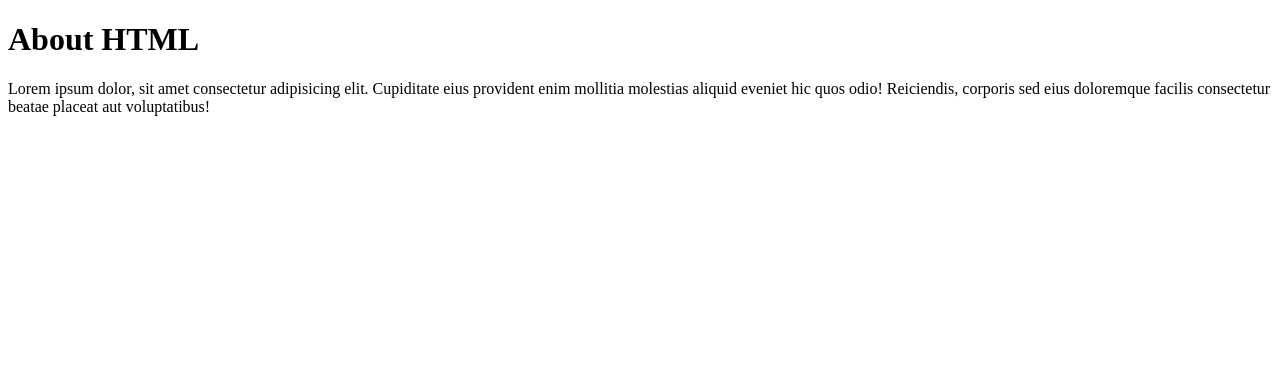
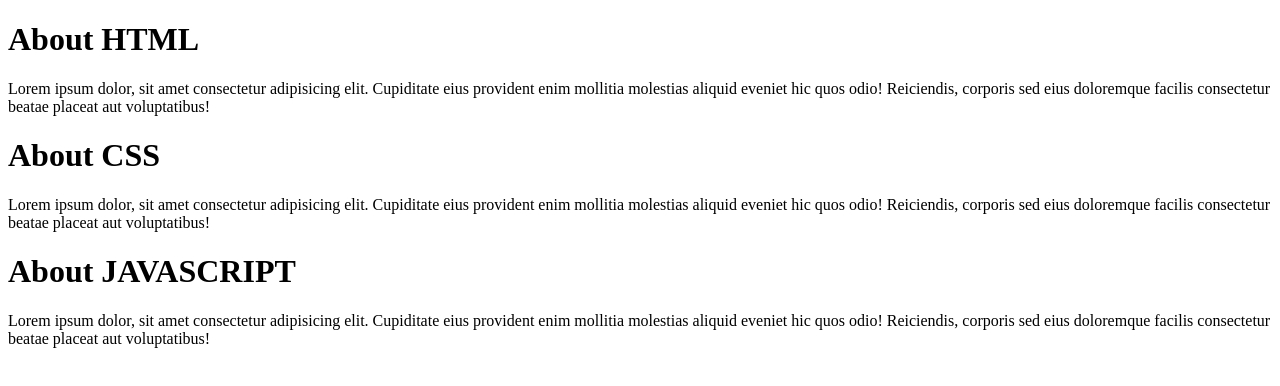
Before and after one commit to siam114/my-first-github-report, a plain HTML site: page index.html in a window 1280 px wide. Drawn offline with Linux system fonts and the light colour scheme.

Commit message:
second commit

```diff
--- a/index.html
+++ b/index.html
@@ -10,6 +10,14 @@
         <h1>About HTML</h1>
          <p>Lorem ipsum dolor, sit amet consectetur adipisicing elit. Cupiditate eius provident enim mollitia molestias aliquid eveniet hic quos odio! Reiciendis, corporis sed eius doloremque facilis consectetur beatae placeat aut voluptatibus!</p>
     </div>
+    <div>
+        <h1>About CSS</h1>
+         <p>Lorem ipsum dolor, sit amet consectetur adipisicing elit. Cupiditate eius provident enim mollitia molestias aliquid eveniet hic quos odio! Reiciendis, corporis sed eius doloremque facilis consectetur beatae placeat aut voluptatibus!</p>
+    </div>
+    <div>
+        <h1>About JAVASCRIPT</h1>
+         <p>Lorem ipsum dolor, sit amet consectetur adipisicing elit. Cupiditate eius provident enim mollitia molestias aliquid eveniet hic quos odio! Reiciendis, corporis sed eius doloremque facilis consectetur beatae placeat aut voluptatibus!</p>
+    </div>
 
 
 
```
